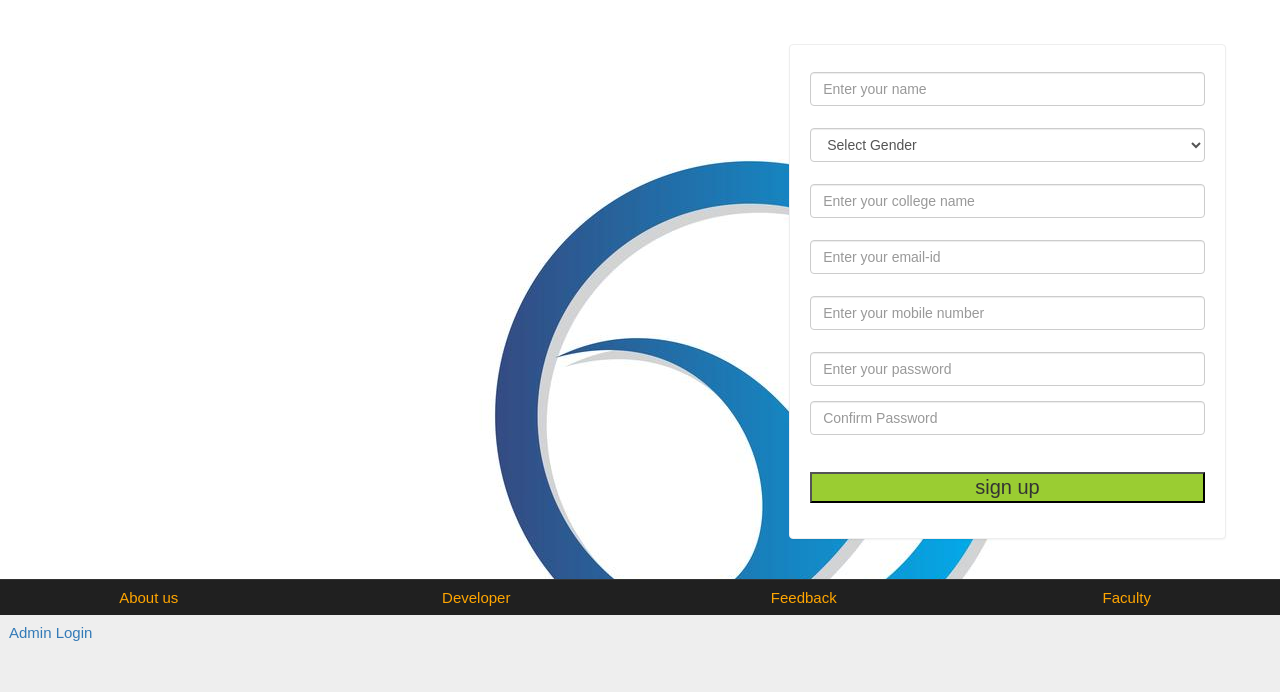
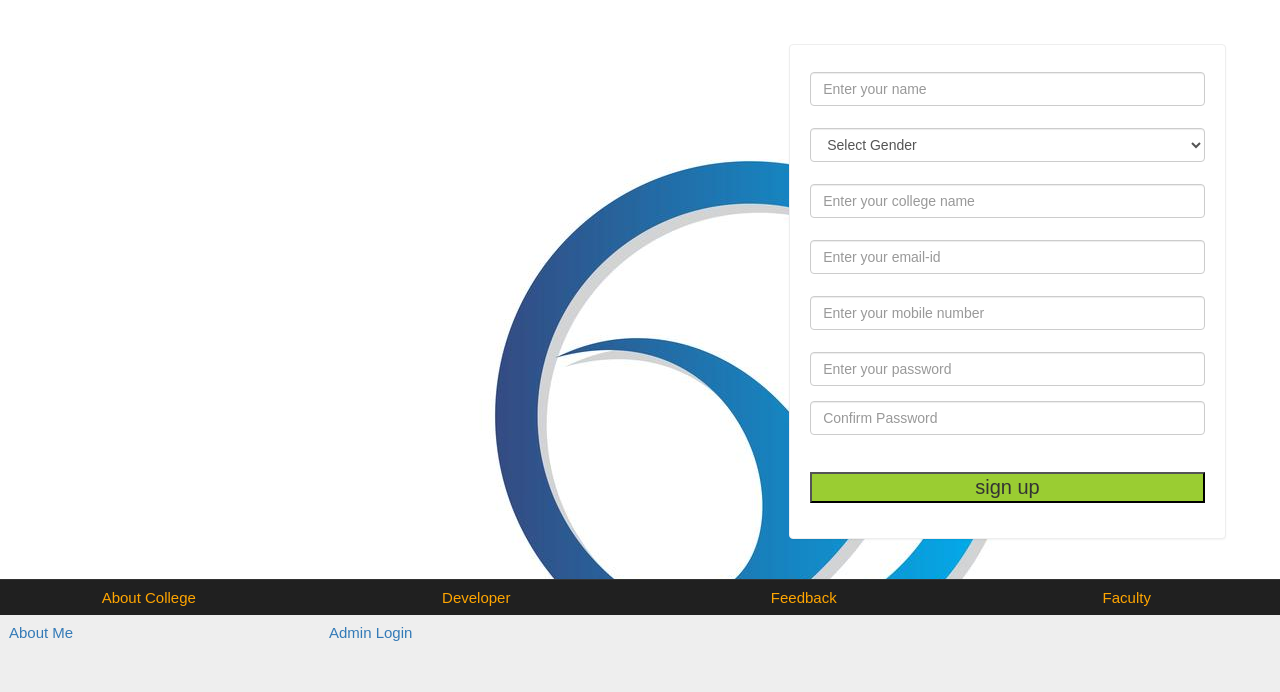
Before and after one commit to Akki2137/IIMS-PROJECT, a PHP site: page / in a window 1280 px wide. Shown: the part 71-763 px from the top of the page. Run offline with PHP 8.4, Linux system fonts and the light colour scheme.

```diff
--- a/index.php
+++ b/index.php
@@ -175,7 +175,7 @@ var b = document.forms["form"]["cpassword"].value;if (a!=b){alert("Passwords mus
 <div class="row footer">
 
 <div class="col-md-3 box">
-<a href="https://iims.ac.in/" target="_blank">About us</a>
+<a href="https://iims.ac.in/" target="_blank">About College</a>
 </div>
 
 <div class="col-md-3 box">
@@ -185,6 +185,9 @@ var b = document.forms["form"]["cpassword"].value;if (a!=b){alert("Passwords mus
 <a href="feedback.php" target="_blank">Feedback</a></div>
 <div class="col-md3 box">
 <a href="faculty/index.html" target="_blank">Faculty</a></div>
+</div>
+<div class="col-md-3 box">
+<a href="https://portfolio-akshay.my.canva.site/" target="_blank">About Me</a>
 </div>
 <div class="col-md-3 box">
 <a href="#" data-toggle="modal" data-target="#login">Admin Login</a></div>
```
